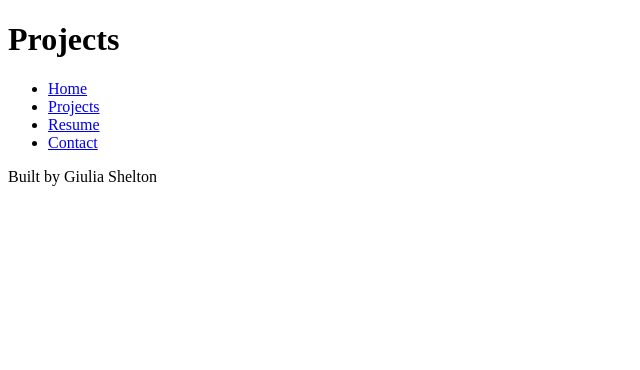
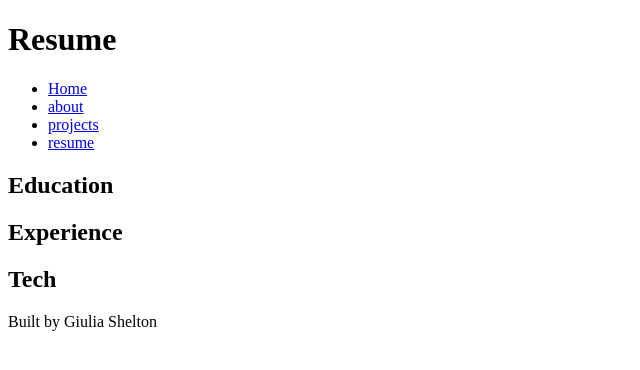
Before and after one commit to gmshelto565/My-Portflio, a plain HTML site: page resume.html in a window 1280 px wide. Shown: the whole page, without its empty margins (0-640 px from the left). Drawn offline with Linux system fonts and the light colour scheme.

Commit message:
code along finished

```diff
--- a/resume.html
+++ b/resume.html
@@ -3,26 +3,35 @@
 <head>
     <meta charset="UTF-8">
     <meta name="viewport" content="width=device-width, initial-scale=1.0">
-    <title>Projects | My First Portfolio</title>
-    <link rel="stylesheet" href="styles.css">
+    <title>Resume</title>
 </head>
-
 <body>
 
     <header>
-        <h1>Projects</h1>
+        <h1>Resume</h1>
     </header>
 
     <nav>
         <ul>
             <li><a href="index.html">Home</a></li>
-            <li><a href="projects.html">Projects</a></li>
-            <li><a href="resume.html">Resume</a></li>
-            <li><a href="contact.html">Contact</a></li>
+            <li><a href="about.html">about</a></li>
+            <li><a href="projects.html">projects</a></li>
+            <li><a href="resume.html">resume</a></li>
         </ul>
     </nav>
 
     <main>
+        <section>
+            <h2>Education</h2>
+        </section>
+
+        <section>
+            <h2>Experience</h2>
+        </section>
+
+        <section>
+            <h2>Tech</h2>
+        </section>
     </main>
 
     <footer>
--- a/styles.css
+++ b/styles.css
@@ -0,0 +1,13 @@
+/* CSS by Giulia Shelton */
+/* Color Palette */
+deep black=#05080D
+slate blue=#65768C
+steel blue=#263640
+burnt orange=#BF5B40
+earth=#733917
+*/
+
+/* GLOBAL (base) MOBILE FIRST */
+body {
+    background-color: #05080D;
+}
```
Also changed, not shown: about.html (renamed from contact.html, +4 -0 lines), projects.html (+7 -7 lines).
